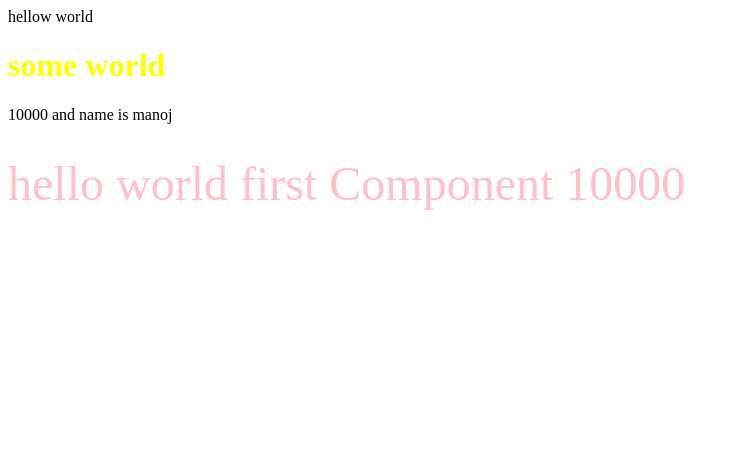
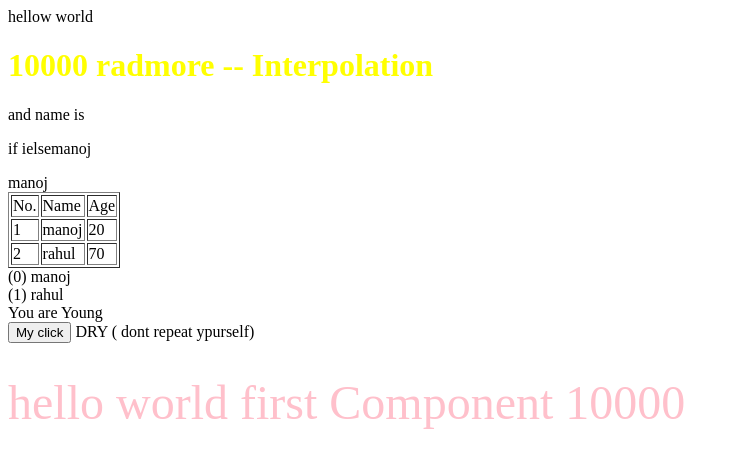
Before and after one commit to manoj97738/sampleproject, an Angular app in the folder front-end/apna-adda/: page / in a window 1280 px wide. Shown: the top 468 px of the page, without its empty margins (0-739 px from the left). Built offline with nearby package versions, Linux system fonts and the light colour scheme.

Commit message:
Structural directive

```diff
--- a/front-end/apna-adda/src/app/app.component.html
+++ b/front-end/apna-adda/src/app/app.component.html
@@ -1,3 +1,4 @@
 hellow world
 <sit-first-comp [title]="10000" [name]="'manoj'"></sit-first-comp>
+
 <sit-hello [title]="10000"></sit-hello>
--- a/front-end/apna-adda/src/app/app.module.ts
+++ b/front-end/apna-adda/src/app/app.module.ts
@@ -5,6 +5,7 @@ import { AppComponent } from './app.component';
 import { FirstComponent } from './first-comp/first.component';
 import { HelloComponent} from "./hello/hello.component";
 import { MyhllowComponent } from './myhllow/myhllow.component';
+import { CommonModule } from '@angular/common';
 @NgModule({
   declarations: [
     AppComponent,
@@ -13,7 +14,8 @@ import { MyhllowComponent } from './myhllow/myhllow.component';
     MyhllowComponent
   ],
   imports: [
-    BrowserModule
+    BrowserModule,
+    CommonModule
   ],
   providers: [],
   bootstrap: [AppComponent],
--- a/front-end/apna-adda/src/app/first-comp/first.component.html
+++ b/front-end/apna-adda/src/app/first-comp/first.component.html
@@ -1,2 +1,41 @@
-<h1 style="font-size: 2rem;">some world</h1>
-{{ title}} and name is {{name}}
+<h1 style="font-size: 2rem;">
+  {{ title}} radmore -- Interpolation
+</h1>
+and name is
+<p *ngIf="age>17;else mytemplate">
+  if ielse{{name}}
+</p>
+
+<ng-template #mytemplate>
+  else template
+</ng-template>
+
+
+
+<ng-template [ngIf]="isMango">
+  <div class="name"> {{name}}</div>
+</ng-template>
+<table border="1">
+  <tr>
+    <td> No. </td>
+    <td> Name</td>
+    <td> Age</td>
+  </tr>
+  <tr *ngFor="let mydata of heroes; let i=index;">
+    <td> {{i+1}} </td>
+    <td> {{mydata.name}}</td>
+    <td> {{mydata.age}}</td>
+  </tr>
+</table>
+<ng-template ngFor let-mydata [ngForOf]="heroes" let-i="index">
+  <div>
+    ({{i}}) {{mydata.name}}
+  </div>
+</ng-template>
+
+<div [ngSwitch]="age">
+  <span *ngSwitchCase="18">You are Young</span>
+  <span *ngSwitchCase="17">You are Bacchu</span>
+</div>
+<button (click)="add()">My click</button>
+DRY ( dont repeat ypurself)
--- a/front-end/apna-adda/src/app/first-comp/first.component.ts
+++ b/front-end/apna-adda/src/app/first-comp/first.component.ts
@@ -9,4 +9,15 @@ import { Component, Input } from "@angular/core";
 export class FirstComponent {
   @Input() title: any = "";
   @Input() name: any = "";
+  isMango: boolean = true;
+  heroes: Array<{ name: string, age: number }> = [
+    { name: "manoj", age: 20 },
+    { name: "rahul", age: 70 }
+  ];
+
+  age = 18;
+  add() {
+    this.isMango = !this.isMango
+    this.age = this.age - 1;
+  }
 }
```
